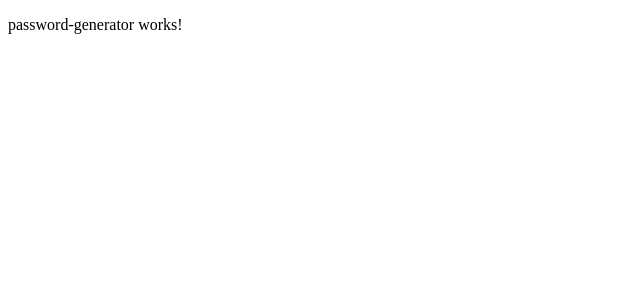
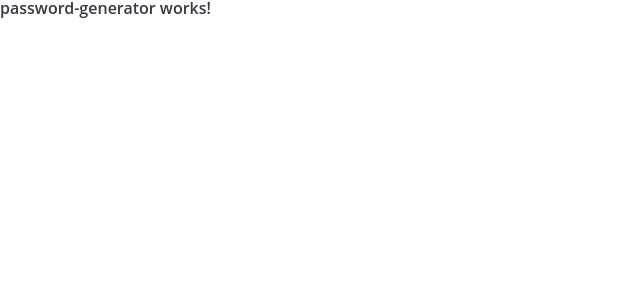
Before and after one commit to NikitaPO/password-generator, an Angular app: page / in a window 1280 px wide. Shown: the top 300 px of the page, without its empty margins (0-640 px from the left). Built offline with nearby package versions, Linux system fonts and the light colour scheme.

Commit message:
feat: add styles reset and base colors

```diff
--- a/src/styles.scss
+++ b/src/styles.scss
@@ -1 +1,72 @@
 /* You can add global styles to this file, and also import other style files */
+
+/* Css reset by meyerweb.com */
+html, body, div, span, applet, object, iframe,
+h1, h2, h3, h4, h5, h6, p, blockquote, pre,
+a, abbr, acronym, address, big, cite, code,
+del, dfn, em, img, ins, kbd, q, s, samp,
+small, strike, strong, sub, sup, tt, var,
+b, u, i, center,
+dl, dt, dd, ol, ul, li,
+fieldset, form, label, legend,
+table, caption, tbody, tfoot, thead, tr, th, td,
+article, aside, canvas, details, embed,
+figure, figcaption, footer, header, hgroup,
+menu, nav, output, ruby, section, summary,
+time, mark, audio, video {
+  margin: 0;
+  padding: 0;
+  border: 0;
+  font: inherit;
+  font-size: 100%;
+  vertical-align: baseline;
+}
+
+/* HTML5 display-role reset for older browsers */
+article, aside, details, figcaption, figure,
+footer, header, hgroup, menu, nav, section {
+  display: block;
+}
+
+body {
+  line-height: 1;
+}
+
+ol, ul {
+  list-style: none;
+}
+
+blockquote, q {
+  quotes: none;
+}
+
+blockquote:before, blockquote:after,
+q:before, q:after {
+  content: none;
+}
+
+table {
+  border-collapse: collapse;
+  border-spacing: 0;
+}
+
+/* Base colors */
+$color-accent: #0475D0;
+$color-title-text: #FFFFFF;
+$color-text: #353940;
+$color-blocks: #1F232B;
+$color-background: #191D24;
+
+/* Global styles */
+html {
+  box-sizing: border-box;
+  font-family: 'Open Sans', sans-serif;
+  font-style: normal;
+  font-weight: 600;
+  font-size: 16px;
+  color: $color-text;
+}
+
+*, *:before, *:after {
+  box-sizing: inherit;
+}
```
